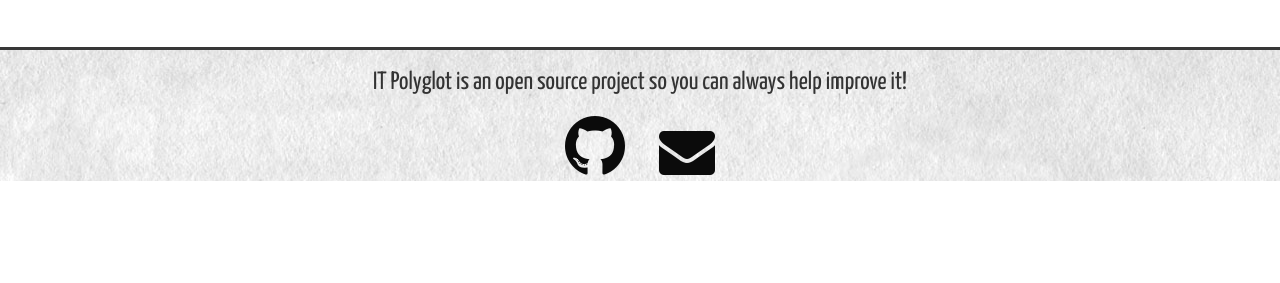
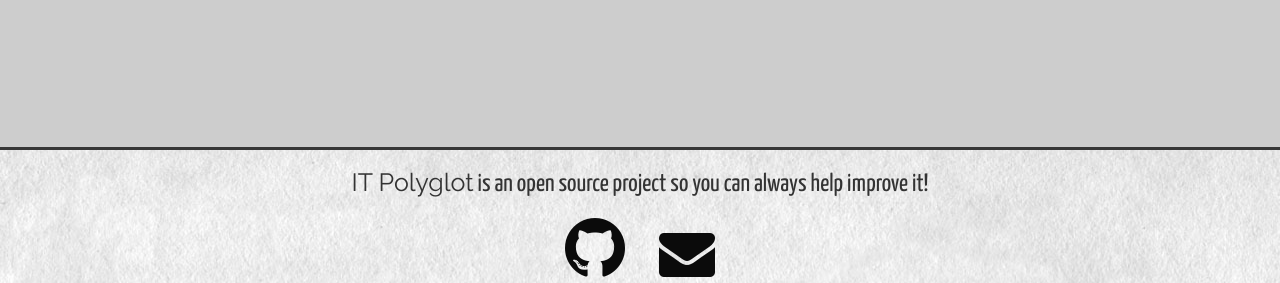
Before and after one commit to itpolyglot/itpolyglot.github.io, a plain HTML site: page index.html in a window 1280 px wide. Shown: the part 962-1245 px from the top of the page. Before the commit the page ends 1143 px from the top, so only its background shows below. Drawn offline with nearby package versions, Linux system fonts and the light colour scheme.

Commit message:
add background for body, also add unique font for footer name of project

```diff
--- a/css/main.css
+++ b/css/main.css
@@ -35,9 +35,12 @@ header {
 /*!HEADER*/
 
 /*CONTENT*/
-
+.content {
+    background-image: url("../img/background.png");
+}
 .container {
-    margin-top: 100px;
+    padding-top: 100px;
+    padding-bottom: 100px;
 }
 
 .col-lg-4 {
@@ -55,6 +58,9 @@ footer {
     /*height: 150px;*/
     border-top: solid rgb(55, 55, 55);
 
+}
+.footer-font {
+    font-family: 'Raleway', sans-serif;
 }
 
 .icons-share {
@@ -89,4 +95,5 @@ footer {
     text-decoration: none;
 }
 
+
 /*!FOOTER*/
--- a/index.html
+++ b/index.html
@@ -23,6 +23,7 @@
 <header class="">
     <p class="title"><a class="title" href="https://github.com/itpolyglot/itpolyglot.github.io" target="_blank">IT Polyglot</a></p>
 </header>
+<div class="content">
     <div class="container">
         <div class="row">
             <div class="col-lg-4 col-md-4 col-sm-6 col-xs-6">
@@ -63,9 +64,10 @@
             </div>
         </div>
     </div>
+</div>
 <footer>
     <div>
-        <p class="quote">IT Polyglot is an open source project so you can always help improve it!</p>
+        <p class="quote"><span class="footer-font">IT Polyglot</span> is an open source project so you can always help improve it!</p>
         <div class="icons-share">
             <a class="link-share link-github" href="https://github.com/itpolyglot/itpolyglot.github.io" target="_blank"><i class="fa fa-github fa-5x" aria-hidden="true"></i></a>
             <a class="link-share link-gmail" href="mailto:itpolyglot1@gmail.com?subject=IT Polyglot"><i class="fa fa-envelope fa-4x" aria-hidden="true"></i></a>
```
Also changed, not shown: img/background.png (added), 1 other file.
